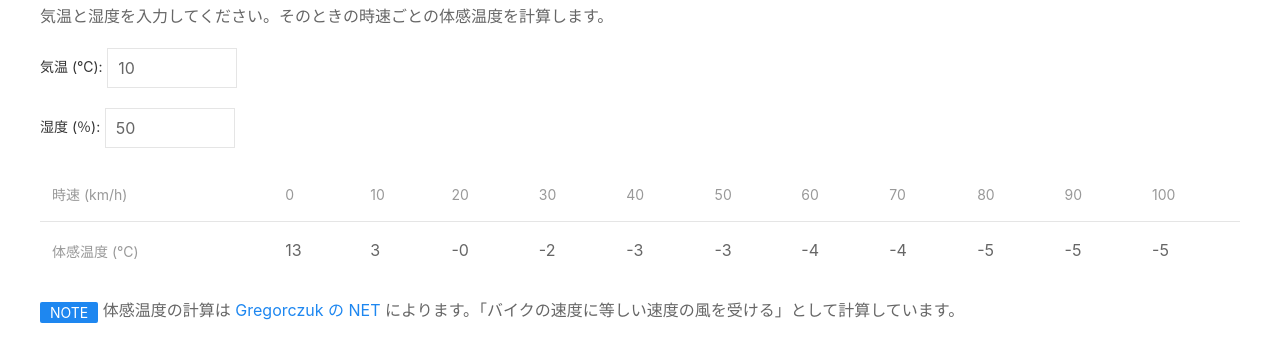
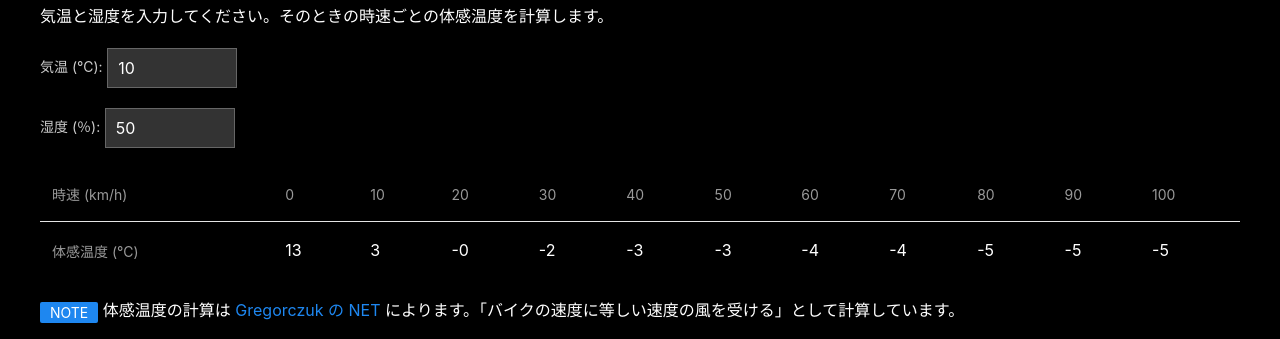
Before and after one commit to torakoya/rfl, a plain HTML site: page index.html in a window 1280 px wide. Shown: the part 66-405 px from the top of the page. Drawn offline with nearby package versions, Linux system fonts and the dark colour scheme.

Commit message:
Support dark mode

```diff
--- a/index.html
+++ b/index.html
@@ -9,6 +9,14 @@
         <script src="https://cdn.jsdelivr.net/npm/uikit@3.6.11/dist/js/uikit-icons.min.js"></script>
         <style>
             th { text-transform: none !important }
+
+            :root { color-scheme: light dark }
+            @media (prefers-color-scheme: dark) {
+                :root { background: black; color: white }
+                h1, .uk-form-label { color: #ccc }
+                .uk-input, .uk-input:focus { background: #333; color: white }
+                .uk-input { border-color: #666 }
+            }
         </style>
         <script>
             // t: temperature (℃)
```
